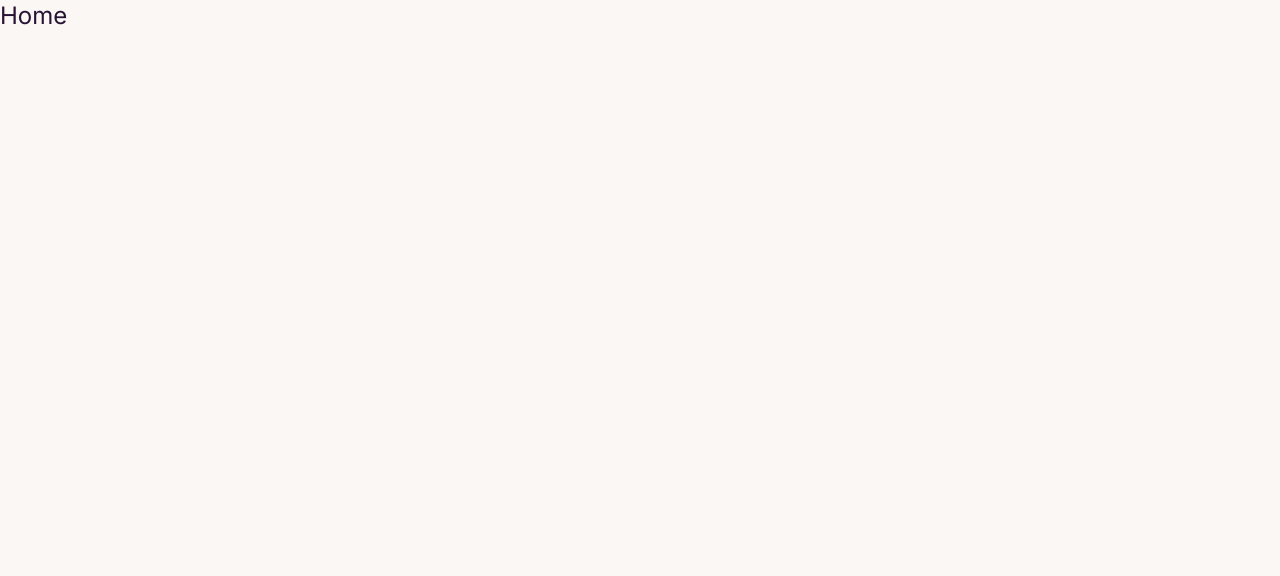
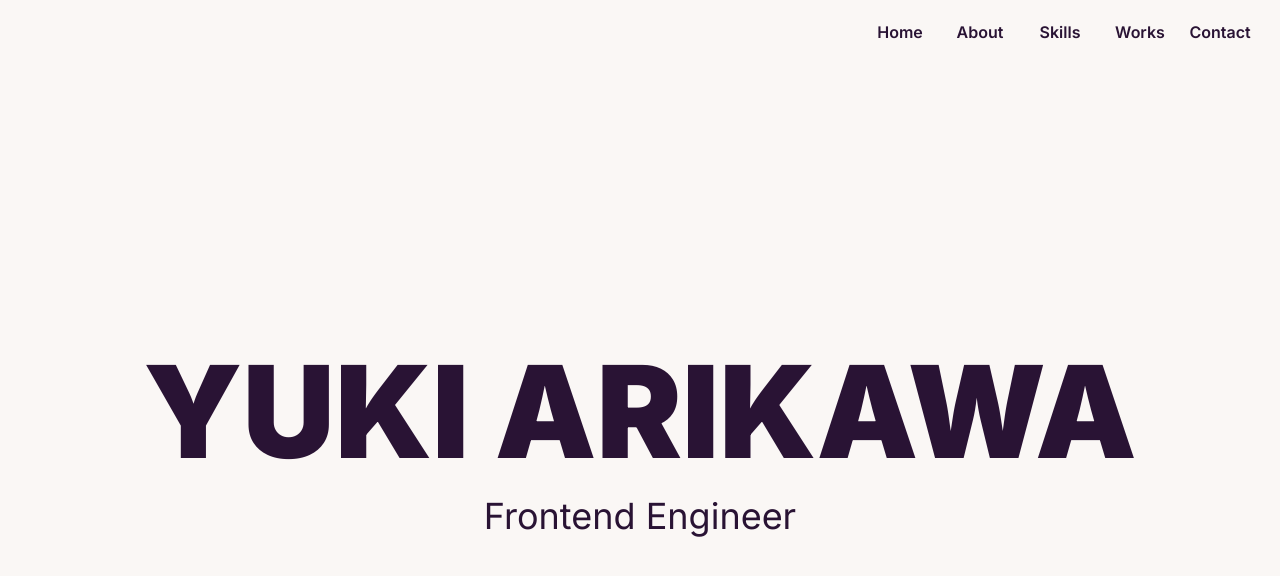
Before and after one commit to yuki-arikawa/portfolio, a Next.js app: page / in a window 1280 px wide. Shown: the top 576 px of the page. Built offline with nearby package versions, Linux system fonts and the light colour scheme.

Commit message:
TOP PAGE一旦完成

```diff
--- /dev/null
+++ b/app/components/head.tsx
@@ -0,0 +1,15 @@
+export default function Head() {
+  return (
+    <header className="h-16">
+      <nav className="h-full flex justify-end px-5">
+        <ul className="text-center font-semibold flex justify-evenly items-center">
+          <li className="w-16 mx-2 hover:underline">Home</li>
+          <li className="w-16 mx-2 hover:underline">About</li>
+          <li className="w-16 mx-2 hover:underline">Skills</li>
+          <li className="w-16 mx-2 hover:underline">Works</li>
+          <li className="w-16 mx-2 hover:underline">Contact</li>
+        </ul>
+      </nav>
+    </header>
+  );
+}
--- a/app/page.tsx
+++ b/app/page.tsx
@@ -1,6 +1,13 @@
+import Head from './components/head';
 
 export default function Home() {
   return (
-    <div className="text-2xl">Home</div>
+    <main className="w-screen h-screen">
+      <Head />
+      <div className="h-[calc(100%-64px)] text-9xl font-black flex flex-col justify-center items-center">
+        <h1 className='transition-opacity my-5'>YUKI ARIKAWA</h1>
+        <h2 className='text-4xl font-normal'>Frontend Engineer</h2>
+      </div>
+    </main>
   );
 }
```
